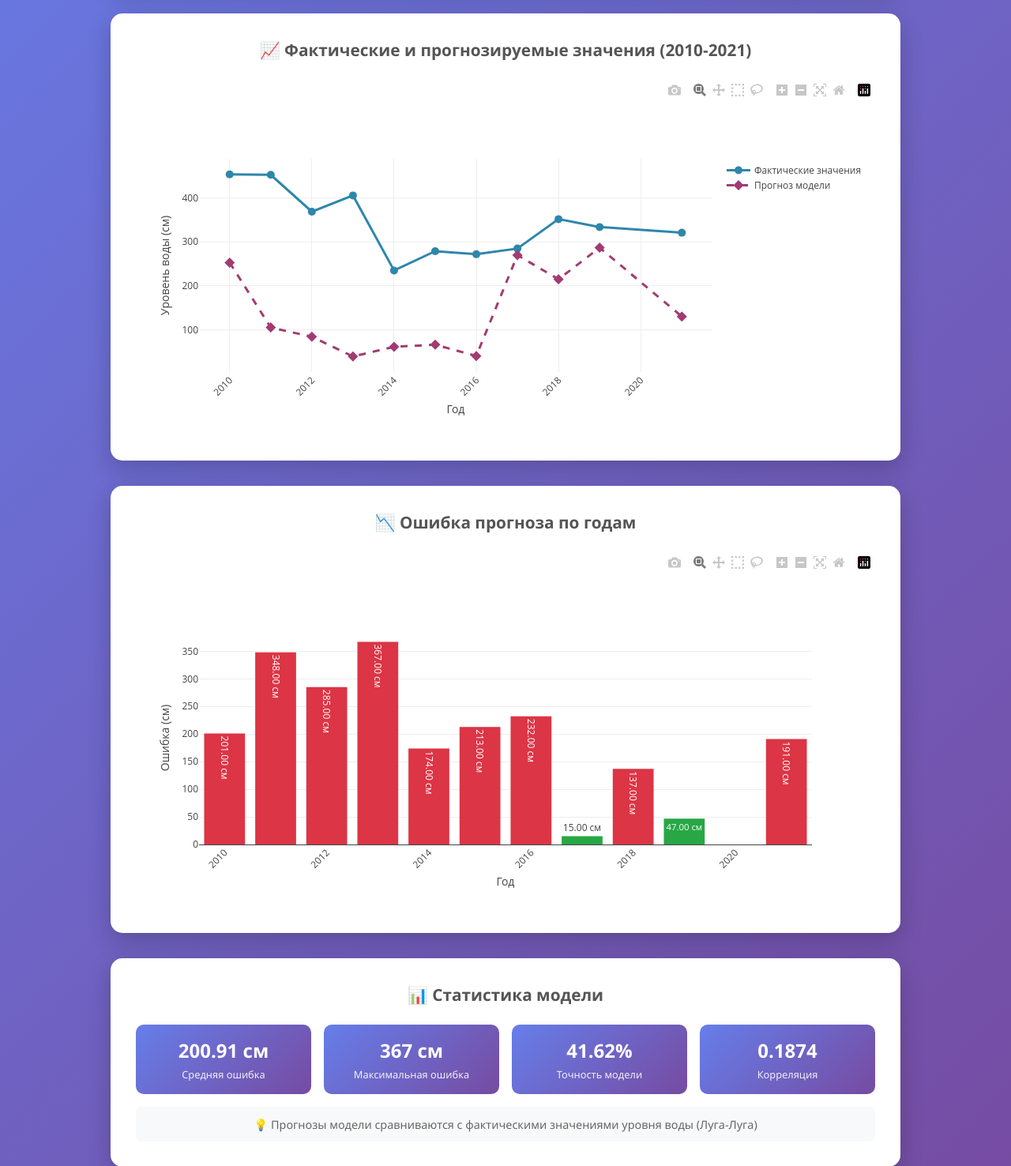
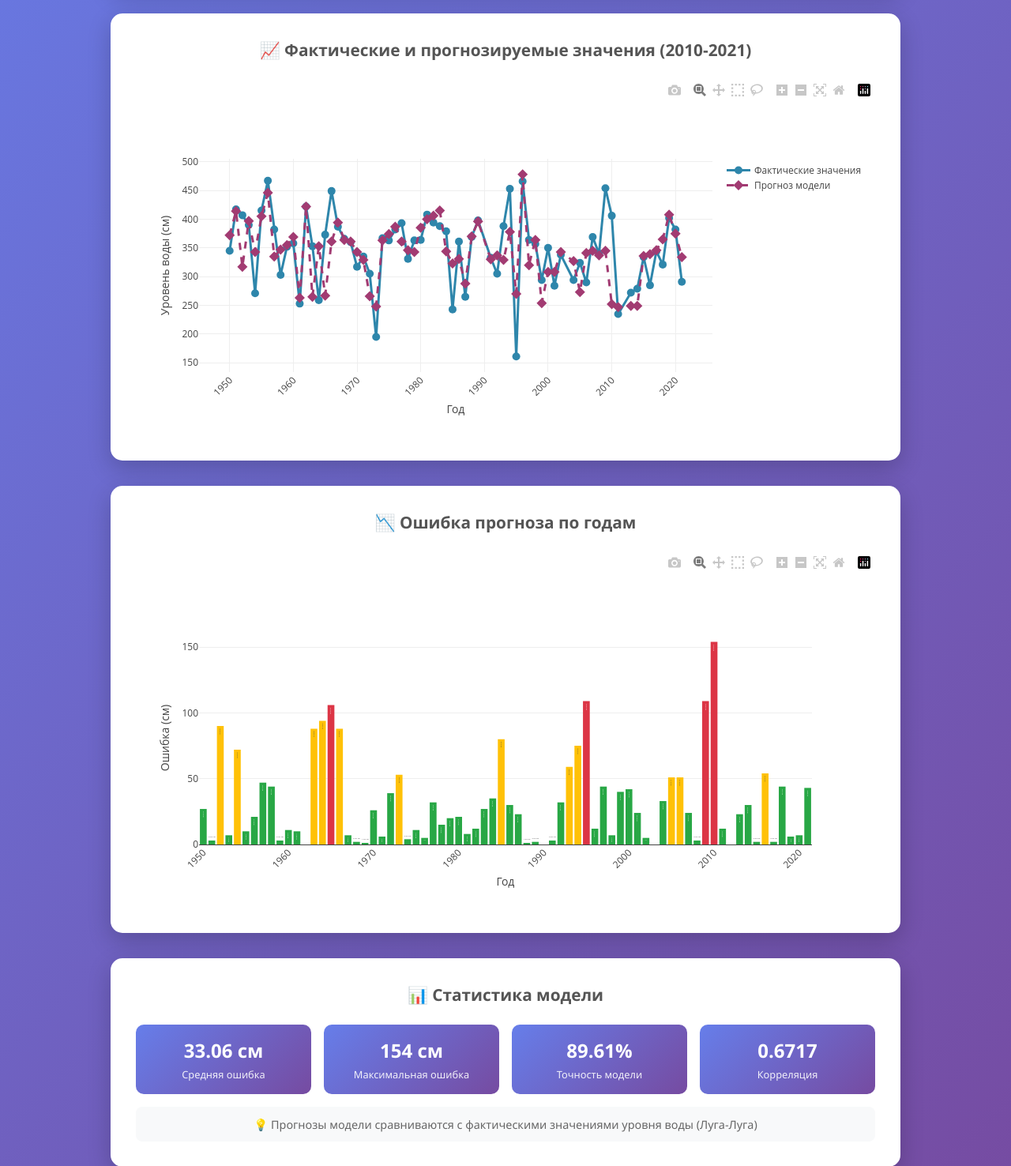
Before and after one commit to 25M11-nz/Luga_prognoz, a Flask app: page / in a window 1280 px wide. Shown: the part 491-1967 px from the top of the page at 79% size. Run offline with Flask 3, Linux system fonts and the light colour scheme; some libraries are stand-ins or nearby versions.

Commit message:
Update index.html

```diff
--- a/templates/index.html
+++ b/templates/index.html
@@ -212,9 +212,9 @@
 
     <script>
         // Данные для графиков
-        const years = [2010, 2011, 2012, 2013, 2014, 2015, 2016, 2017, 2018, 2019, 2021];
-        const predicted = [253, 105, 84, 39, 61, 66, 40, 270, 215, 287, 130];
-        const actual = [454, 453, 369, 406, 235, 279, 272, 285, 352, 334, 321];
+        const years = [1950,1951,1952,1953,1954,1955,1956,1957,1958,1959,1960,1961,1962,1963,1964,1965,1966,1967,1968,1969,1970,1971,1972,1973,1974,1975,1976,1977,1978,1979,1980,1981,1982,1983,1984,1985,1986,1987,1988,1989,1991,1992,1993,1994,1995,1996,1997,1998,1999,2000,2001,2002,2004,2005,2006,2007,2008,2009,2010,2011,2013,2014,2015,2016,2017,2018,2019,2020,2021];
+        const predicted = [372,414,317,397,343,405,446,335,347,355,369,263,422,265,353,267,361,394,364,361,343,329,266,248,363,374,387,361,346,343,385,400,406,415,344,323,331,288,370,396,330,337,329,378,270,478,320,364,254,308,308,343,327,273,341,345,337,345,252,247,249,249,336,339,346,365,408,375,334];
+        const actual = [345,417,407,390,271,415,467,382,303,352,358,253,422,353,259,373,449,387,366,360,317,335,305,195,367,363,382,393,331,363,364,408,394,388,379,243,361,265,369,398,333,305,388,453,161,466,364,357,294,350,284,338,294,324,290,369,340,454,406,235,272,279,334,285,344,321,402,382,291];
 
         // Расчет ошибок
         const errors = actual.map((a, i) => Math.abs(a - predicted[i]));
```
